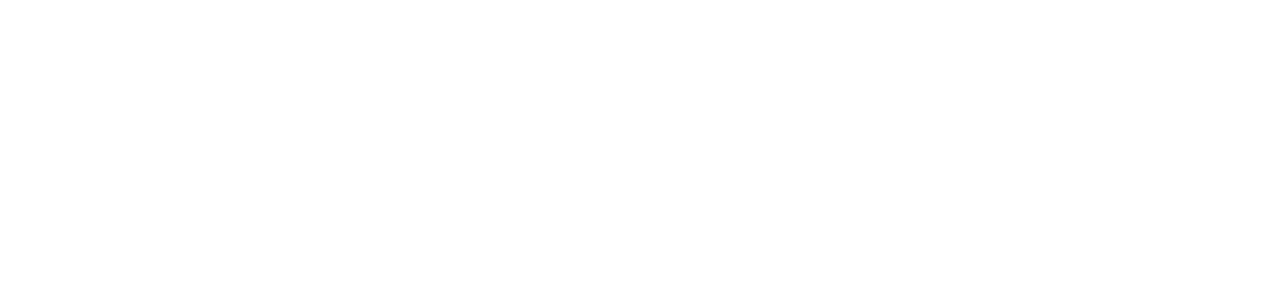
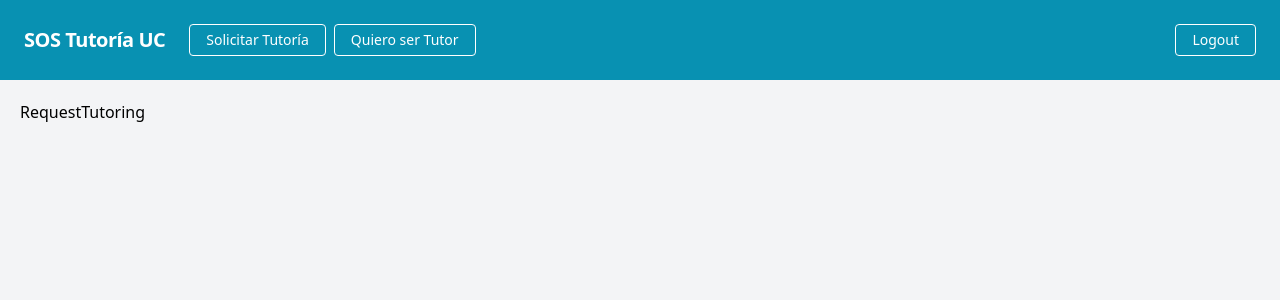
Before and after one commit to SOS-Tutoria-UC/sos_tutoria_uc_front_v0, a React (Create React App) app: page /user/request-tutoring in a window 1280 px wide. Before the commit this address had no page. Shown: the top 300 px of the page. Built offline with nearby package versions, Linux system fonts and the light colour scheme; sample sign-in values are in the browser's storage.

Commit message:
Reuests routes, protecting routes, logout

```diff
--- a/src/App.js
+++ b/src/App.js
@@ -5,7 +5,8 @@
 import Login from "./pages/auth/login/Login";
 import { Register } from "./pages/auth/register/Register";
 import Main from "./pages/user/main/Main";
-
+import Tutoring from "./pages/user/requests/tutoring/Tutoring";
+import BeTutor from "./pages/user/requests/be-tutor/BeTutor";
 
 //Layout
 import Private from "./layout/Private";
@@ -28,6 +29,8 @@
               </Route>
               <Route path="/user" element={<Private />} >
                 <Route index element={<Main />}/>
+                <Route path="request-tutoring" element={<Tutoring />}/>
+                <Route path="request-be-tutor" element={<BeTutor />}/>
               </Route>
             </Routes>
         </StudentDataProvider>
--- a/src/components/forms/AcademicData.jsx
+++ b/src/components/forms/AcademicData.jsx
@@ -4,10 +4,10 @@
   return (
     <div className="p-6 rounded-lg shadow-lg bg-white max-w-md m-auto">
       <div className='mb-5'>
-          <h3 class="text-lg leading-6 font-medium text-gray-900">
+          <h3 className="text-lg leading-6 font-medium text-gray-900">
             Informaciones académicas
           </h3>
-          <p class="mt-1 max-w-2xl text-sm text-gray-500">
+          <p className="mt-1 max-w-2xl text-sm text-gray-500">
             This information will be displayed publicly so be careful what you share.
           </p>
         </div>
--- a/src/components/forms/BasicData.jsx
+++ b/src/components/forms/BasicData.jsx
@@ -6,10 +6,10 @@
     <>
       <div className="p-6 rounded-lg shadow-lg bg-white max-w-md m-auto">
         <div className='mb-5'>
-          <h3 class="text-lg leading-6 font-medium text-gray-900">
+          <h3 className="text-lg leading-6 font-medium text-gray-900">
             Informaciones personales
           </h3>
-          <p class="mt-1 max-w-2xl text-sm text-gray-500">
+          <p className="mt-1 max-w-2xl text-sm text-gray-500">
             This information will be displayed publicly so be careful what you share.
           </p>
         </div>
--- a/src/context/AuthProvider.jsx
+++ b/src/context/AuthProvider.jsx
@@ -1,14 +1,16 @@
 import { createContext, useEffect, useState } from "react";
+import { useNavigate, useLocation } from "react-router-dom";
 
 const AuthContext = createContext();
 
 const AuthProvider = ({ children }) => {
-
     const [ auth, setAuth ] =  useState({});
     const [ loading, setLoading ] = useState(true);
+    const navigate = useNavigate();
+    const location = useLocation();
 
     useEffect(() => {
-        const authenticate = async () => {
+        const authenticate = () => {
             const token = localStorage.getItem('access_token');
 
             if(!token){
@@ -16,12 +18,16 @@
                 return;
             }
 
-           await handleSetAuth({id:'1'});
-           setLoading(false);
+            if(location.pathname === "/" || location.pathname === "/register")
+                navigate("/user");
+
+            handleSetAuth({id:'1'});
+            setLoading(false);
         }
 
         authenticate();
-    }, []);
+    }, [location.pathname, navigate]);
+
 
     const handleSetAuth = (value) => {
         setAuth(value)
--- a/src/layout/Private.jsx
+++ b/src/layout/Private.jsx
@@ -12,10 +12,6 @@
 
 
   if(loading) return 'Loading';
-  console.log(auth);
-  if(auth.id){
-    console.log('works');
-  }
 
   return (
      <>{auth.id? (
--- a/src/layout/components/PrivateHeader.jsx
+++ b/src/layout/components/PrivateHeader.jsx
@@ -1,19 +1,34 @@
 import React from 'react'
+import { Link } from 'react-router-dom'
+//Hooks
+import useAuth from '../../hooks/useAuth'
 
 const Header = () => {
+  const { handleSetAuth } = useAuth();
+
+  const handleLogout = () => {
+    handleSetAuth({});
+    localStorage.removeItem("access_token");
+  }
+
   return (
     <nav className="flex items-center justify-between flex-wrap bg-cyan-600 p-6">
-        <div className="flex items-center flex-shrink-0 text-white mr-6">
+        <Link to={"/user"} className="flex items-center flex-shrink-0 text-white mr-6">
             <span className="font-semibold text-xl tracking-tight">SOS Tutoría UC</span>
-        </div>
-        <div className="w-full block flex-grow lg:flex lg:items-center lg:w-auto">
-            <div className="text-sm lg:flex-grow">
-                <button className="block mt-4 lg:inline-block lg:mt-0 text-cyan-200 hover:text-white mr-4">
-                    Solicitudes
-                </button>
+        </Link>
+        <div className="w-full block flex-grow sm:flex items-center sm:w-auto gap-2">
+            <div className="text-sm">
+                <Link to={"request-tutoring"} className="inline-block text-sm px-4 py-2 leading-none border rounded text-white border-white hover:border-transparent hover:text-teal-500 hover:bg-white mt-4 sm:mt-0">
+                    Solicitar Tutoría
+                </Link>
+            </div>
+            <div className="text-sm flex-1">
+                <Link to={"request-be-tutor"} className="inline-block text-sm px-4 py-2 leading-none border rounded text-white border-white hover:border-transparent hover:text-teal-500 hover:bg-white mt-4 sm:mt-0">
+                    Quiero ser Tutor
+                </Link>
             </div>
             <div>
-                <button className="inline-block text-sm px-4 py-2 leading-none border rounded text-white border-white hover:border-transparent hover:text-teal-500 hover:bg-white mt-4 lg:mt-0">Logout</button>
+                <button className="inline-block text-sm px-4 py-2 leading-none border rounded text-white border-white hover:border-transparent hover:text-teal-500 hover:bg-white mt-4 sm:mt-0" onClick={handleLogout}>Logout</button>
             </div>
         </div>
   </nav>
--- a/src/pages/auth/register/Register.jsx
+++ b/src/pages/auth/register/Register.jsx
@@ -27,7 +27,14 @@
 
   if(step === STEPS[0]){
     return (
-      <BasicData studentData={studentData} handleChangeStep={handleChangeStep} handleSetStudentData={handleSetStudentData} />
+      <>
+        <nav className="flex items-center justify-between flex-wrap bg-cyan-600 p-6 mb-10">
+          <div className="flex items-center flex-shrink-0 text-white mr-6">
+              <span className="font-semibold text-xl tracking-tight">Registro de nuevo usuario</span>
+          </div>
+        </nav>
+        <BasicData studentData={studentData} handleChangeStep={handleChangeStep} handleSetStudentData={handleSetStudentData} />
+      </>
     )
   }
   if(step === STEPS[1]){
--- /dev/null
+++ b/src/pages/user/requests/be-tutor/BeTutor.jsx
@@ -0,0 +1,9 @@
+import React from 'react'
+
+const BeTutor = () => {
+  return (
+    <div>BeTutor</div>
+  )
+}
+
+export default BeTutor
--- /dev/null
+++ b/src/pages/user/requests/tutoring/Tutoring.jsx
@@ -0,0 +1,12 @@
+import React from 'react'
+import PropTypes from 'prop-types'
+
+const Tutoring = props => {
+  return (
+    <div>RequestTutoring</div>
+  )
+}
+
+Tutoring.propTypes = {}
+
+export default Tutoring;
```
